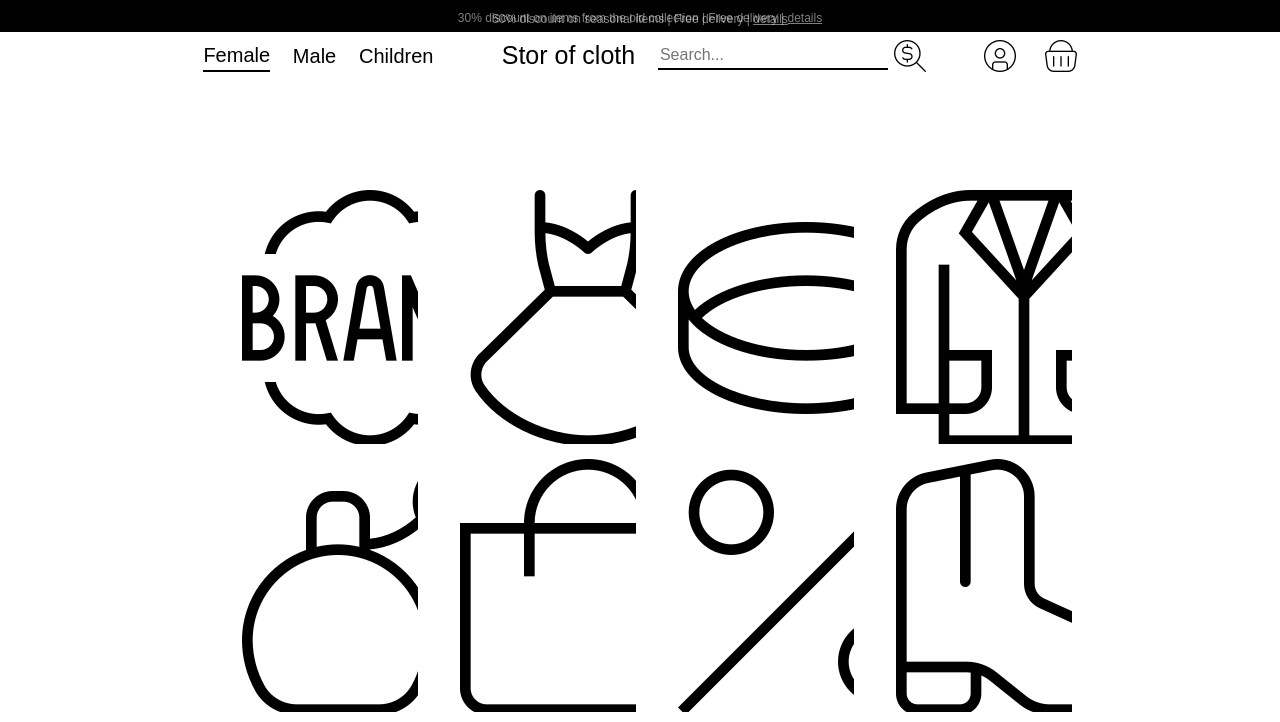
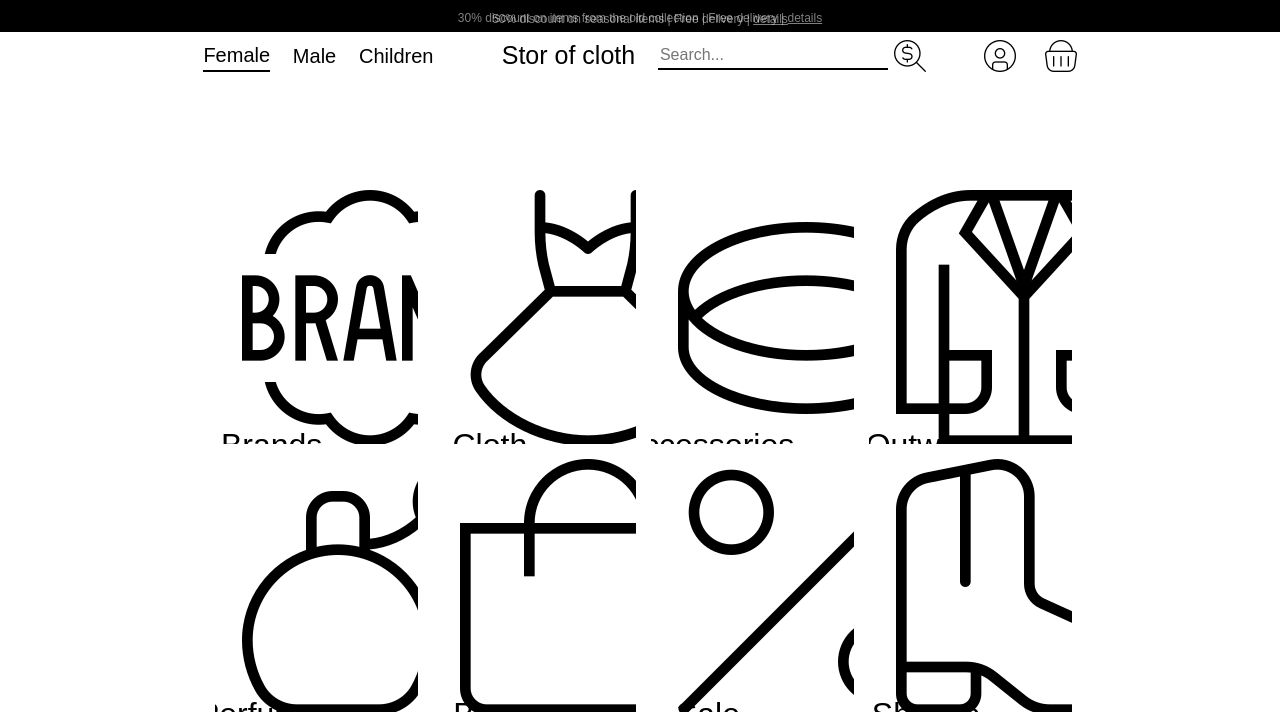
Before and after one commit to RiderGraffity/Shop_of_clothes, a plain HTML site: page Categories1.html in a window 1280 px wide. Shown: the top 722 px of the page. Drawn offline with nearby package versions, Linux system fonts and the light colour scheme; sample sign-in values are in the browser's storage.

Commit message:
Add files via upload

```diff
--- a/style1.css
+++ b/style1.css
@@ -198,14 +198,14 @@ z-index: 1000;
     height: 83px;
     position: relative;
     left: -67px;
-    top: 10px;
+    top: -20px;
     transition: all 1.4s ease 0s;
 }
 .box_grid_card_bord{
     text-align: center;
 }
 .box_grid_card:hover .box_grid_card_bord{
-    top: -60px;
+    top: -40px;
 }
 .box_grid_card_bord h2{
     color: #000;
```
